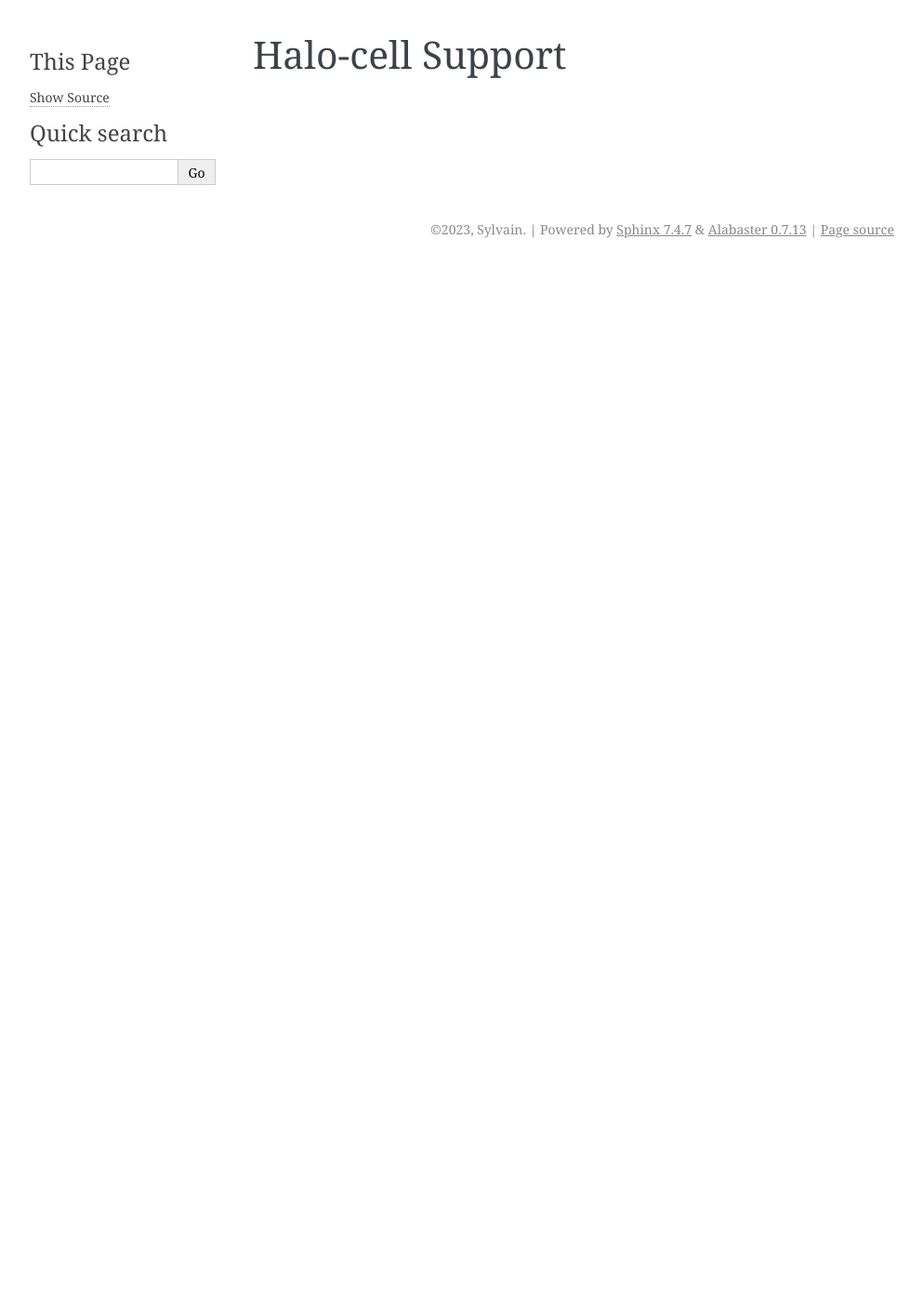
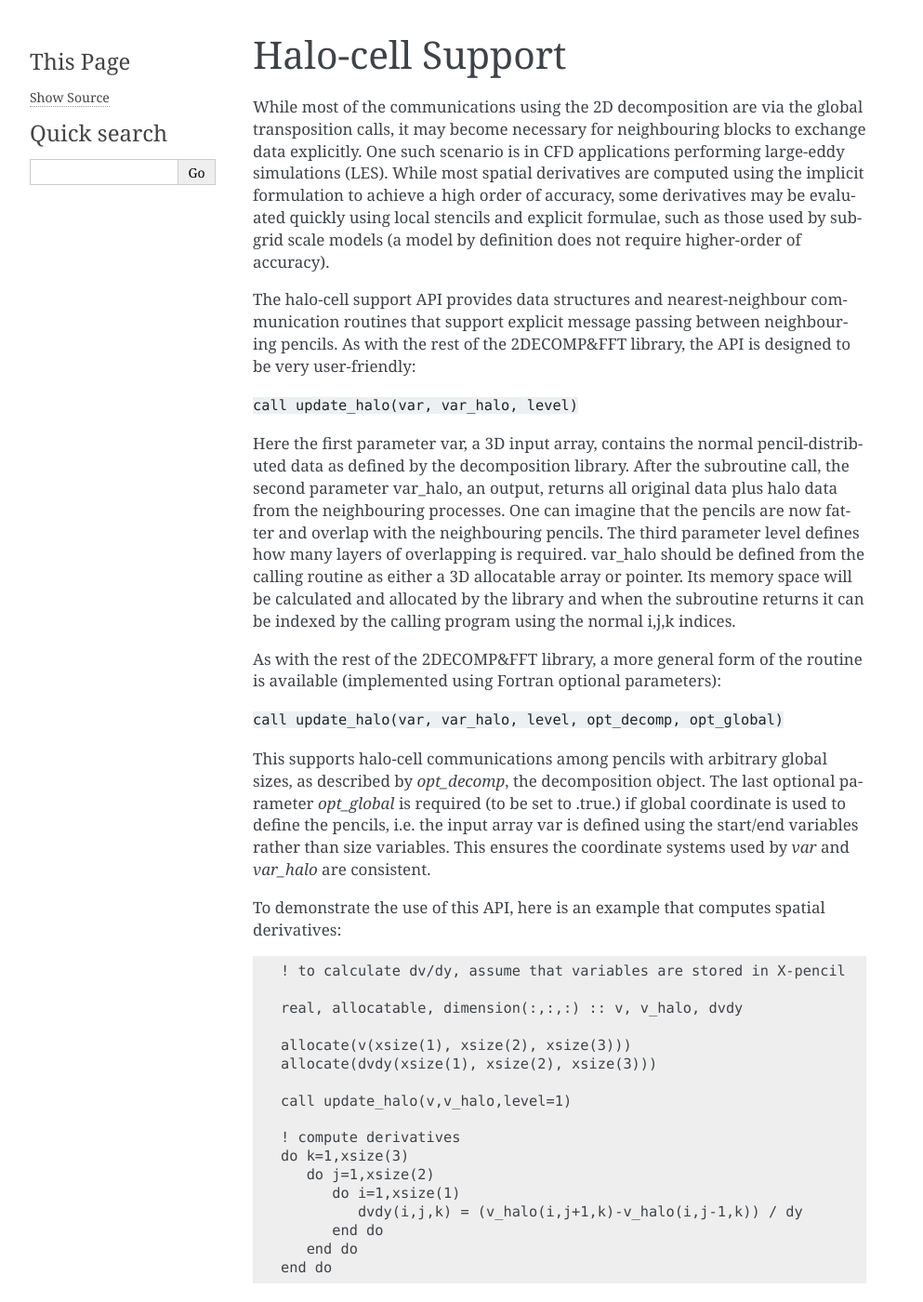
Before and after one commit to 2decomp-fft/2decomp-fft.github.io, a Sphinx documentation site: the page built from docs/source/pages/api_halo.rst, in a window 1280 px wide and 1400 px high. Shown: the whole window at 93% size, without its empty margins (148-1141 px from the left). Built offline with Sphinx 7.4.7, drawn with Linux system fonts in a browser that asks for light colours; pages that are not in the unit, such as notebooks, are missing from menus; some of the changed text lies outside the part shown.

Commit message:
update api_halo

```diff
--- a/docs/source/pages/api_halo.rst
+++ b/docs/source/pages/api_halo.rst
@@ -1,3 +1,50 @@
 ===================
 Halo-cell Support
 ===================
+
+While most of the communications using the 2D decomposition are via the global transposition calls, it may become necessary for neighbouring blocks to exchange data explicitly. One such scenario is in CFD applications performing large-eddy simulations (LES). While most spatial derivatives are computed using the implicit formulation to achieve a high order of accuracy, some derivatives may be evaluated quickly using local stencils and explicit formulae, such as those used by sub-grid scale models (a model by definition does not require higher-order of accuracy).
+
+The halo-cell support API provides data structures and nearest-neighbour communication routines that support explicit message passing between neighbouring pencils. As with the rest of the 2DECOMP&FFT library, the API is designed to be very user-friendly:
+
+``call update_halo(var, var_halo, level)``
+
+Here the first parameter var, a 3D input array, contains the normal pencil-distributed data as defined by the decomposition library. After the subroutine call, the second parameter var_halo, an output, returns all original data plus halo data from the neighbouring processes. One can imagine that the pencils are now fatter and overlap with the neighbouring pencils. The third parameter level defines how many layers of overlapping is required. var_halo should be defined from the calling routine as either a 3D allocatable array or pointer. Its memory space will be calculated and allocated by the library and when the subroutine returns it can be indexed by the calling program using the normal i,j,k indices.
+
+As with the rest of the 2DECOMP&FFT library, a more general form of the routine is available (implemented using Fortran optional parameters):
+
+``call update_halo(var, var_halo, level, opt_decomp, opt_global)``
+
+This supports halo-cell communications among pencils with arbitrary global sizes, as described by `opt_decomp`, the decomposition object. The last optional parameter `opt_global` is required (to be set to .true.) if global coordinate is used to define the pencils, i.e. the input array var is defined using the start/end variables rather than size variables. This ensures the coordinate systems used by `var` and `var_halo` are consistent.
+
+To demonstrate the use of this API, here is an example that computes spatial derivatives:
+
+::
+
+     ! to calculate dv/dy, assume that variables are stored in X-pencil
+
+     real, allocatable, dimension(:,:,:) :: v, v_halo, dvdy
+
+     allocate(v(xsize(1), xsize(2), xsize(3)))
+     allocate(dvdy(xsize(1), xsize(2), xsize(3)))
+
+     call update_halo(v,v_halo,level=1)
+
+     ! compute derivatives
+     do k=1,xsize(3)
+        do j=1,xsize(2)
+           do i=1,xsize(1)
+              dvdy(i,j,k) = (v_halo(i,j+1,k)-v_halo(i,j-1,k)) / dy
+           end do
+        end do
+     end do
+
+
+As seen, the variables are stored in X-pencil and derivatives are to be evaluated over distributed data along Y direction using central difference. This is the perfect situation to use the halo-cell support API. Using global transpositions would be unnecessarily too expensive for this type of explicit calculations. After the call to `update_halo`, it is safe to refer to the j+1 and j-1 indices on array `v_halo` in order to compute the derivatives.
+
+Please note that for the pencils bordering the computational domain, it is up to the application to handle the physical boundary conditions. The library does support periodic condition, i.e. for processes near the boundary of the computational domain, a call to the update_halo routine will fill the halo cells of one side with values from the other side of the domain, when periodic condition is required. To specify periodic condition, one need to initialise the decomposition library with additional information:
+
+``call decomp_2d_init(nx, ny, nz, P_row, P_col, periodic_bc)``
+
+The extra parameter periodic_bc is a 1D array containing 3 logical values that specify which dimension should be periodic. This parameter is *optional* and should only be used with the halo-cell API. The domain decomposition should otherwise behaves exactly as normal.
+
+Like the rest of 2DECOMP&FFT, the halo-cell support API is implemented in a black-box fashion. The library internally handles the communications between neighbouring blocks using standard MPI non-blocking point-to-point communications.
```
